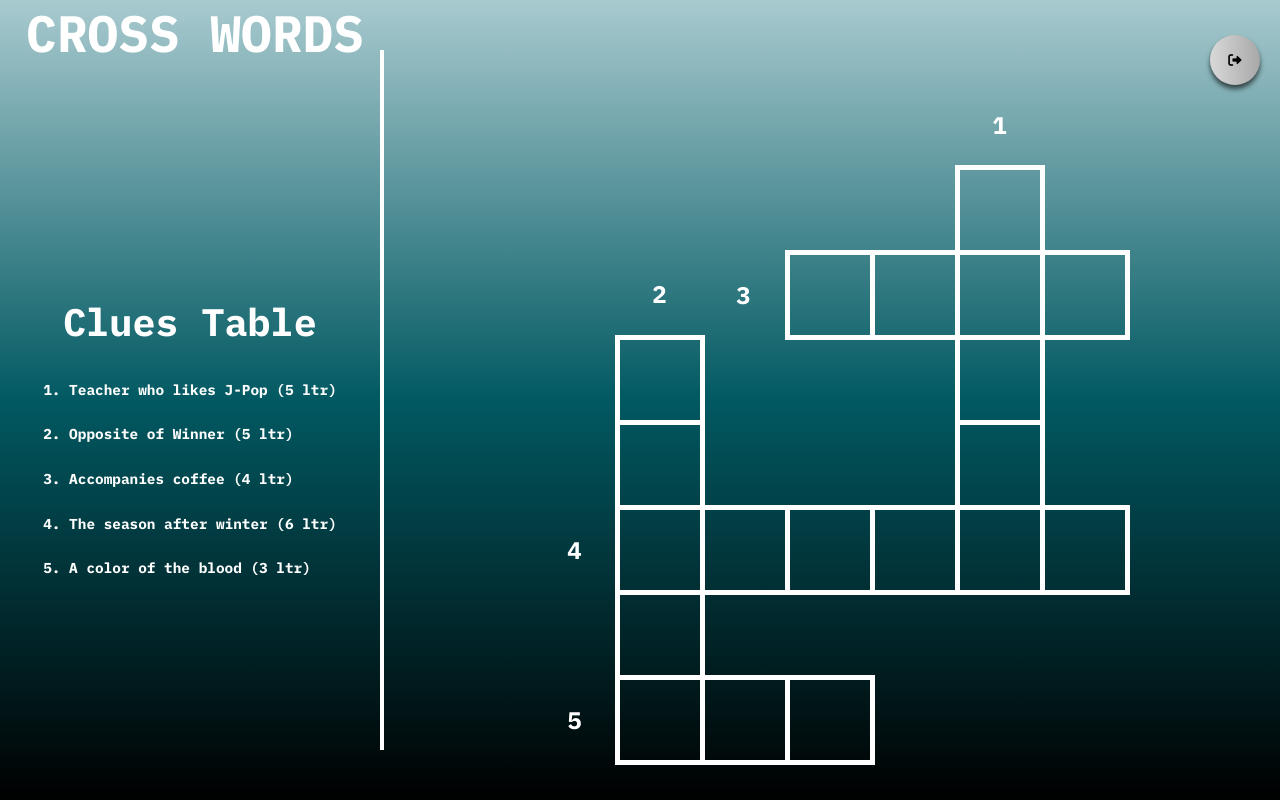
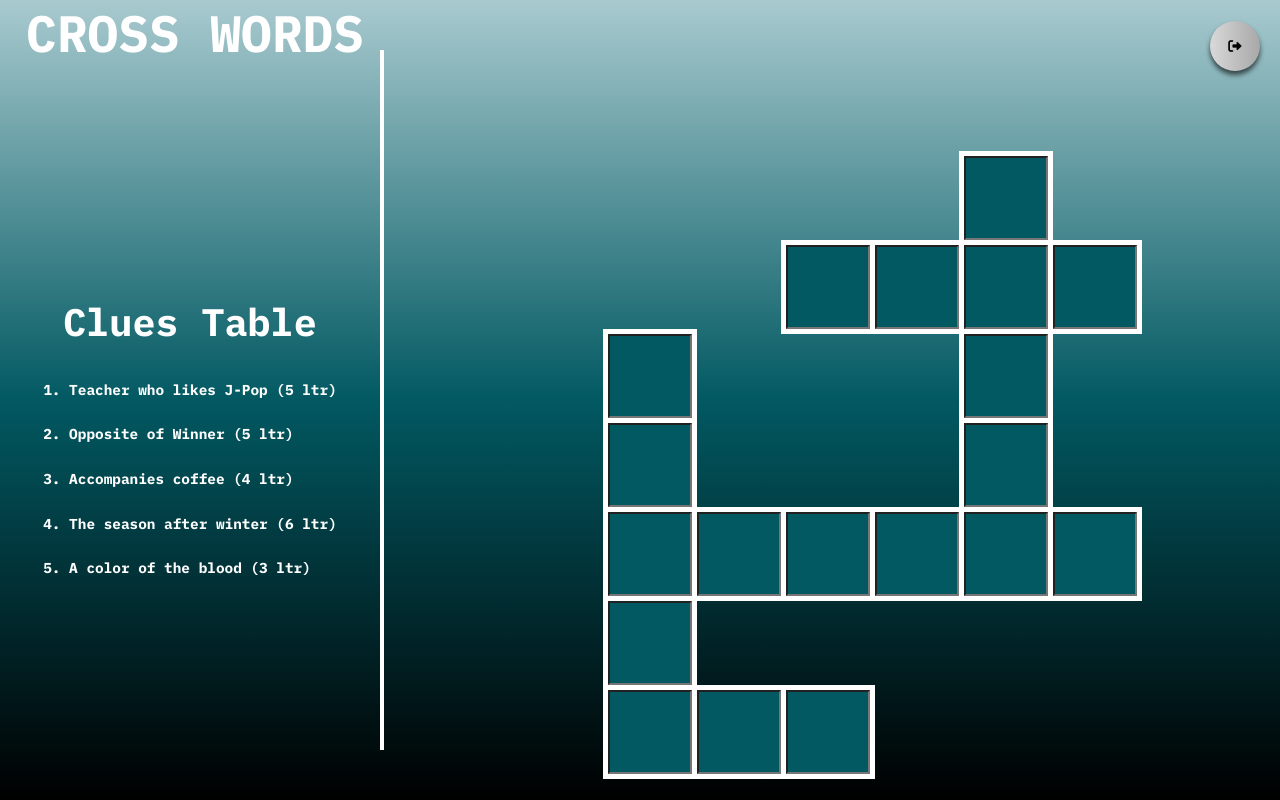
Before and after one commit to JoaoManoel01/CrossWords-Game, a SvelteKit app: page /play in a window 1280 px wide. Built offline with nearby package versions, Linux system fonts and the light colour scheme.

Commit message:
new logic to load map

```diff
--- a/src/routes/play/+page.svelte
+++ b/src/routes/play/+page.svelte
@@ -1,6 +1,18 @@
 <script lang="ts">
 	import ReturnComponent from '../../components/returnComponent/ReturnComponent.svelte';
 	import '../../styles/play.css';
+
+let mapa = [
+	[0,0,0,0,0,0,0],
+	[0,0,0,0,0,1,0],
+	[0,0,0,1,1,1,1],
+	[0,1,0,0,0,1,0],
+	[0,1,0,0,0,1,0],
+	[0,1,1,1,1,1,1],
+	[0,1,0,0,0,0,0],
+	[0,1,1,1,0,0,0]
+
+]
 </script>
 
 <svelte:head>
@@ -26,79 +38,20 @@
 		<div class="gridpart">
 			<ReturnComponent />
 			<div class="thegrid">
+
 				<table class="crossword">
-					<tr id="0">
-						<td class="empty"></td>
-						<td class="empty"></td>
-						<td class="empty"></td>
-						<td class="empty"></td>
-						<td class="empty"></td>
-						<td class="empty">1</td>
-						<td class="empty"></td>
+					{#each mapa as linha}
+					<tr>
+						{#each linha as coluna}
+							{#if coluna == 0}
+							<td class="empty"></td>
+							{:else if coluna == 1}
+							<td class="filled"> <input type="text" maxlength="1" style="width: 80px; height: 80px; background-color:#025962; font-size: 52px ; text-align: center; font-family: 'IBM plex mono', monospace ; color: #ffffff;"></td>
+							{/if}
+
+						{/each}
 					</tr>
-					<tr id="0">
-						<td class="empty"></td>
-						<td class="empty"></td>
-						<td class="empty"></td>
-						<td class="empty"></td>
-						<td class="empty"></td>
-						<td class="filled"></td>
-						<td class="empty"></td>
-					</tr>
-					<tr id="1">
-						<td class="empty"></td>
-						<td class="empty">2</td>
-						<td class="empty">3</td>
-						<td class="filled"></td>
-						<td class="filled"></td>
-						<td class="filled"></td>
-						<td class="filled"></td>
-					</tr>
-					<tr id="2">
-						<td class="empty"></td>
-						<td class="filled"></td>
-						<td class="empty"></td>
-						<td class="empty"></td>
-						<td class="empty"></td>
-						<td class="filled"></td>
-						<td class="empty"></td>
-					</tr>
-					<tr id="3">
-						<td class="empty"></td>
-						<td class="filled"></td>
-						<td class="empty"></td>
-						<td class="empty"></td>
-						<td class="empty"></td>
-						<td class="filled"></td>
-						<td class="empty"></td>
-					</tr>
-					<tr id="4">
-						<td class="empty">4</td>
-						<td class="filled"></td>
-						<td class="filled"></td>
-						<td class="filled"></td>
-						<td class="filled"></td>
-						<td class="filled"></td>
-						<td class="filled"></td>
-					</tr>
-					<tr id="5">
-						<td class="empty"></td>
-						<td class="filled"></td>
-						<td class="empty"></td>
-						<td class="empty"></td>
-						<td class="empty"></td>
-						<td class="empty"></td>
-						<td class="empty"> </td></tr
-					>
-					<tr id="6">
-						<td class="empty">5</td>
-						<td class="filled"></td>
-						<td class="filled"></td>
-						<td class="filled"></td>
-						<td class="empty"></td>
-						<td class="empty"></td>
-						<td class="empty"></td>
-					</tr>
+				{/each}
 				</table>
 			</div>
 		</div>
```
